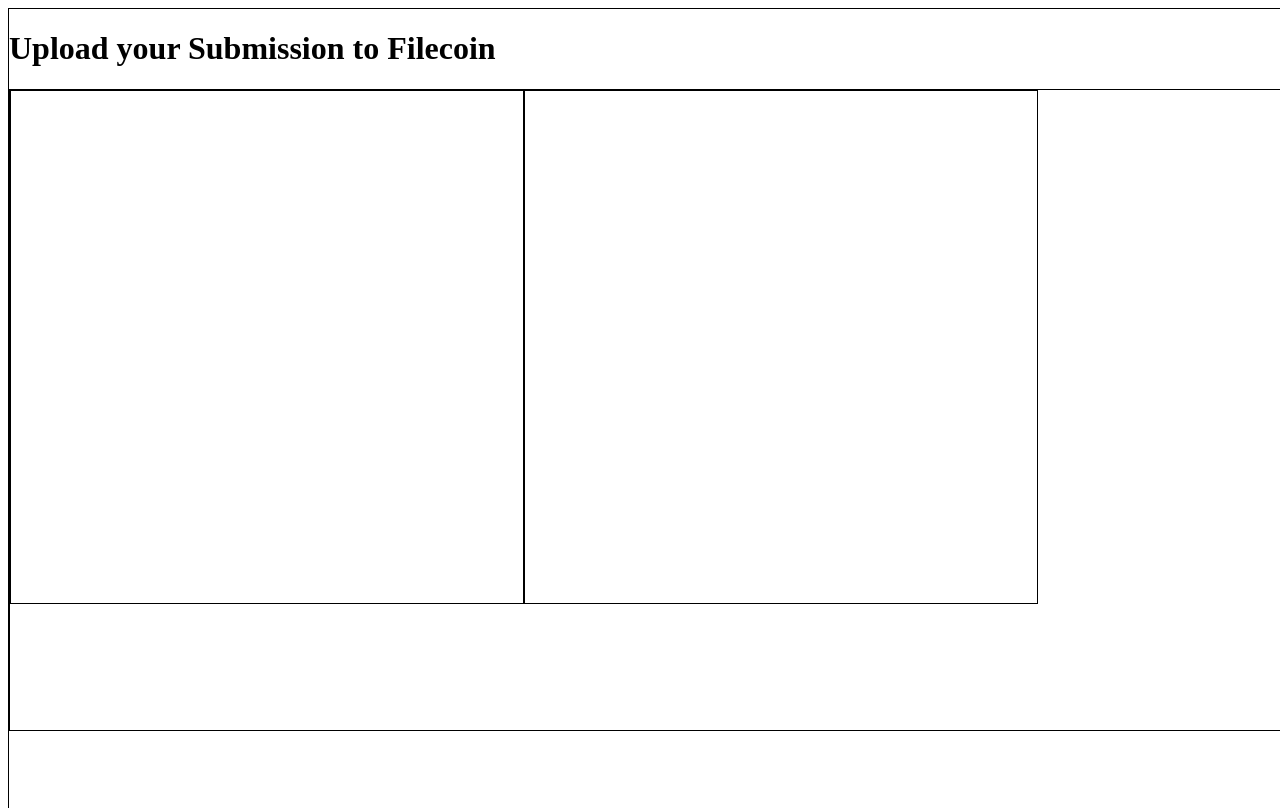
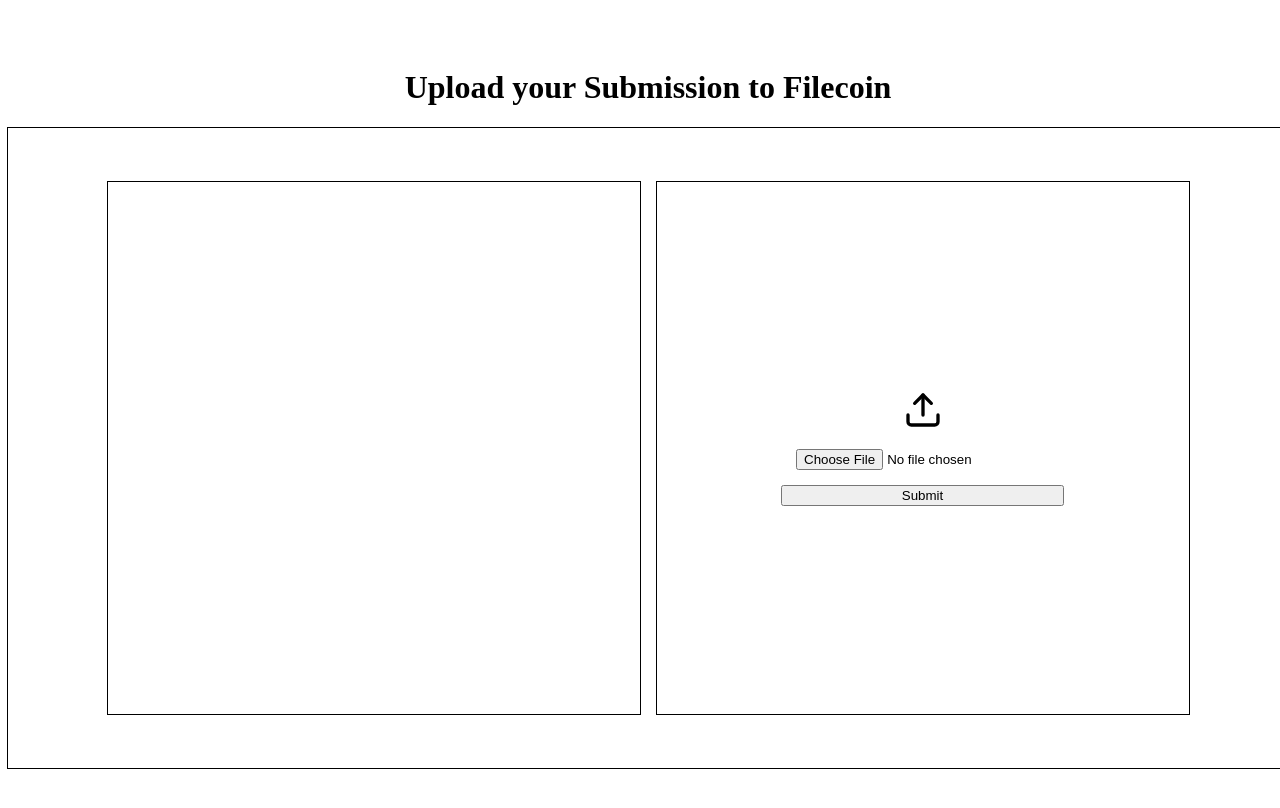
Before and after one commit to KaiStryker/ReCentiFi, a Next.js app in the folder frontend/: page /Submission in a window 1280 px wide. Shown: the top 808 px of the page. Built offline with nearby package versions, Linux system fonts and the light colour scheme.

Commit message:
Submission page boiler

```diff
--- a/frontend/pages/Submission.module.css
+++ b/frontend/pages/Submission.module.css
@@ -1,15 +1,17 @@
 .subumission_main_container{
     display: flex;
     flex-direction: column;
+    align-items: center;
+    justify-content: center;
     width: 100vw;
     height: 100vh;
-    border-width: thin;
-    border-color: black;
-    border-style: solid;
 }
 
 .submission_sub_container{
     display: flex;
+    align-items: center;
+    gap: 15px;
+    justify-content: center;
     width: 100vw;
     height: 80%;
     border-width: thin;
@@ -20,15 +22,28 @@
 .form{
     width: 40%;
     height: 80%;
+    align-items: center;
+    justify-content: center;
     border-width: thin;
     border-color: black;
     border-style: solid;
+    padding: 10px;
 }
 
 .upload_box{
+    display: flex;
+    flex-direction: column;
     width: 40%;
     height: 80%;
+    align-items: center;
+    justify-content: center;
     border-width: thin;
     border-color: black;
     border-style: solid;
+    padding: 10px;
 }
+
+.upload_icon{
+    height: 40px;
+    width: 40px;
+}
--- a/frontend/pages/Submission.tsx
+++ b/frontend/pages/Submission.tsx
@@ -1,4 +1,5 @@
 import styles from "./Submission.module.css"
+import { FiUpload } from 'react-icons/fi';
 
 export default function Submission() {
   return (
@@ -16,7 +17,21 @@
     </form>
     </div>
     <div className={styles.upload_box}>
-
+    <div>
+      <FiUpload className={styles.upload_icon}/>
+    </div>
+      <form action="/action_page.php"
+      style={{
+        display: "flex",
+        flexDirection: "column",
+      }}>
+          <input
+           style={{
+            margin: "15px"
+          }}
+           type="file" id="myFile" name="filename"/>
+          <input type="submit" />
+      </form>
     </div>
     </div>
 
--- a/package.json
+++ b/package.json
@@ -1,5 +1,8 @@
 {
   "devDependencies": {
     "tailwindcss": "^3.3.3"
+  },
+  "dependencies": {
+    "react-icons": "^4.11.0"
   }
 }
```
Also changed, not shown: 1 other file (tests, documents, lock files or other folders).
